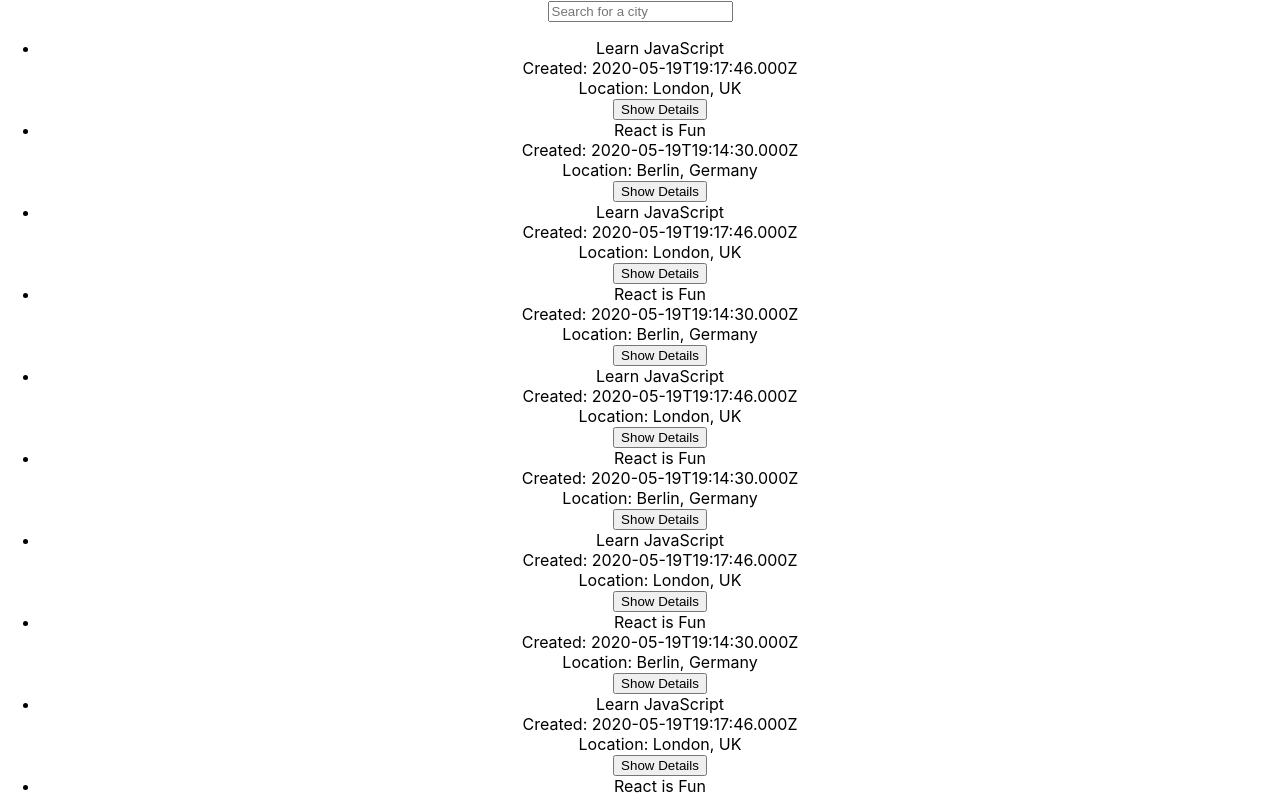
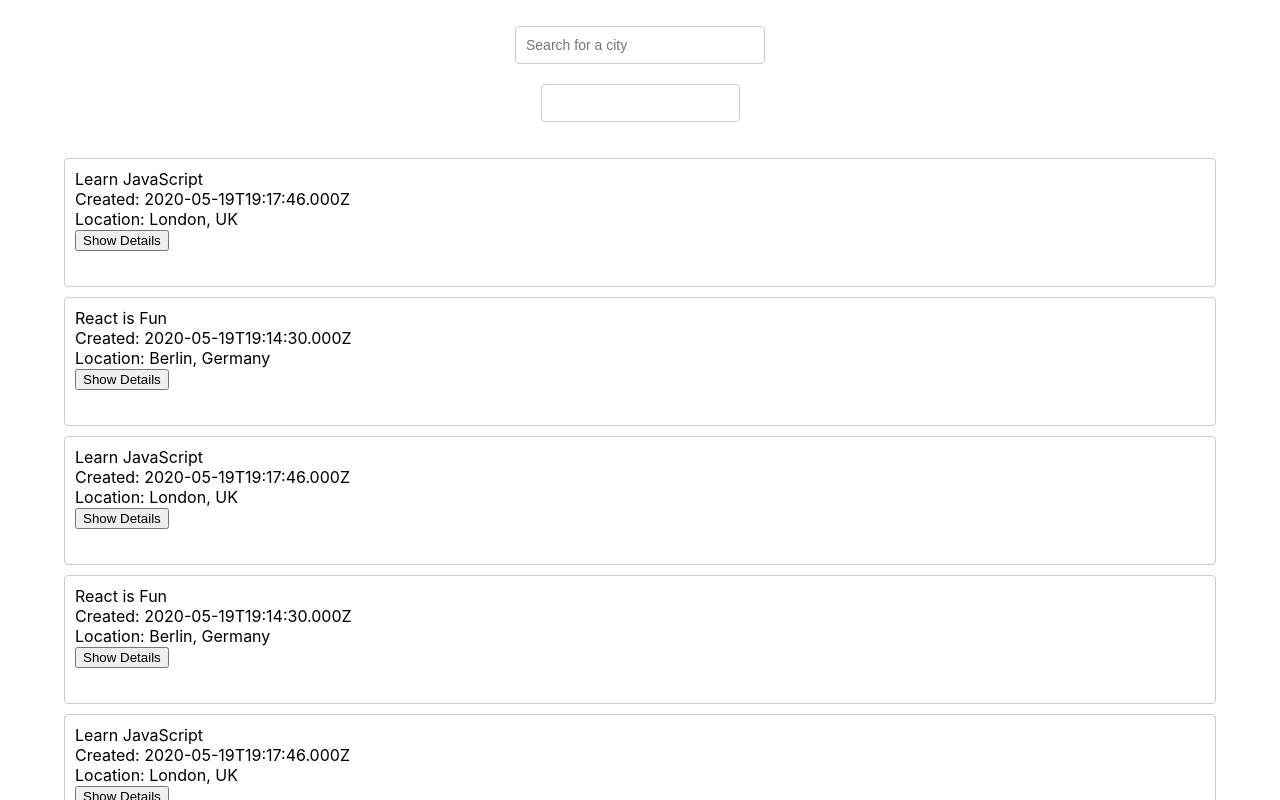
Before and after one commit to khafiz12/meet, a React (Create React App) app: page / in a window 1280 px wide. Shown: the top 800 px of the page. Built offline with nearby package versions, Linux system fonts and the light colour scheme.

Commit message:
Adding CSS styling to meet app.

```diff
--- a/src/App.css
+++ b/src/App.css
@@ -1,38 +1,94 @@
+@import url(https://fonts.googleapis.com/css?family=Roboto:500);
 .App {
   text-align: center;
+  padding: 2% 5%;
 }
 
-.App-logo {
-  height: 40vmin;
-  pointer-events: none;
+.App * {
+  box-sizing: border-box;
 }
 
-@media (prefers-reduced-motion: no-preference) {
-  .App-logo {
-    animation: App-logo-spin infinite 20s linear;
-  }
+ul {
+  padding: 0;
+  list-style: none;
 }
 
-.App-header {
-  background-color: #282c34;
-  min-height: 100vh;
+p {
+  margin: 5px 0;
+}
+
+input[type="text"],
+input[type="number"] {
+  padding: 8px 6px 8px 10px;
+  border-radius: 4px;
+  outline: none;
+  border: 1px solid #ccc;
+  font-size: 14px;
+  line-height: 20px;
+  align-self: center;
+  height: 38px;
+  margin-bottom: 20px;
+}
+
+.city {
+  width: 250px;
+}
+
+#city-search {
   display: flex;
   flex-direction: column;
-  align-items: center;
-  justify-content: center;
-  font-size: calc(10px + 2vmin);
-  color: white;
+  margin: auto;
+  position: relative;
 }
 
-.App-link {
-  color: #61dafb;
+.suggestions {
+  width: 250px;
+  position: absolute;
+  top: 45px;
+  z-index: 2;
+  align-self: center;
+  margin: 0;
+  font-size: 14px;
+  box-shadow: 10px 10px 16px -12px rgba(0, 0, 0, 0.75);
 }
 
-@keyframes App-logo-spin {
-  from {
-    transform: rotate(0deg);
-  }
-  to {
-    transform: rotate(360deg);
-  }
+.suggestions > li {
+  text-align: left;
+  padding: 8px 6px 8px 10px;
+  background-color: #eee;
+  cursor: default;
 }
+
+.suggestions > li:last-child {
+  border-bottom-left-radius: 4px;
+  border-bottom-right-radius: 4px;
+}
+
+.suggestions > li:hover {
+  background-color: #bcdcdb;
+}
+
+.event {
+  padding: 10px 10px 35px;
+  margin-bottom: 10px;
+  text-align: left;
+  border: 1px solid #ccc;
+  border-radius: 4px;
+  position: relative;
+}
+
+.details-btn {
+  position: absolute;
+  right: 5px;
+  bottom: 5px;
+  padding: 5px 8px;
+  border-radius: 4px;
+  outline: none;
+  cursor: pointer;
+  color: yellow;
+}
+
+#show-details {
+   margin-top: 20px;
+   background-color: aqua;
+}
--- a/src/App.js
+++ b/src/App.js
@@ -29,8 +29,8 @@
  return (
    <div className="App">
      <CitySearch allLocations={allLocations} setCurrentCity={setCurrentCity} />
+     <NumberOfEvents currentNOE={currentNOE} setCurrentNOE={setCurrentNOE}/>
      <EventList events={events} />
-    <NumberOfEvents currentNOE={currentNOE} setCurrentNOE={setCurrentNOE}/>
    </div>
  );
 }
--- a/src/components/Event.js
+++ b/src/components/Event.js
@@ -13,7 +13,7 @@
         <div className="event-summary">{event.summary}</div>
         <div className="event-created">Created: {event.created}</div>
         <div className="event-location">Location: {event.location}</div>
-        <button onClick={toggleDetails}>
+        <button onClick={toggleDetails} className="show-details" >
           {showDetails ? 'Hide Details' : 'Show Details'}
         </button>
         {showDetails && (
```
